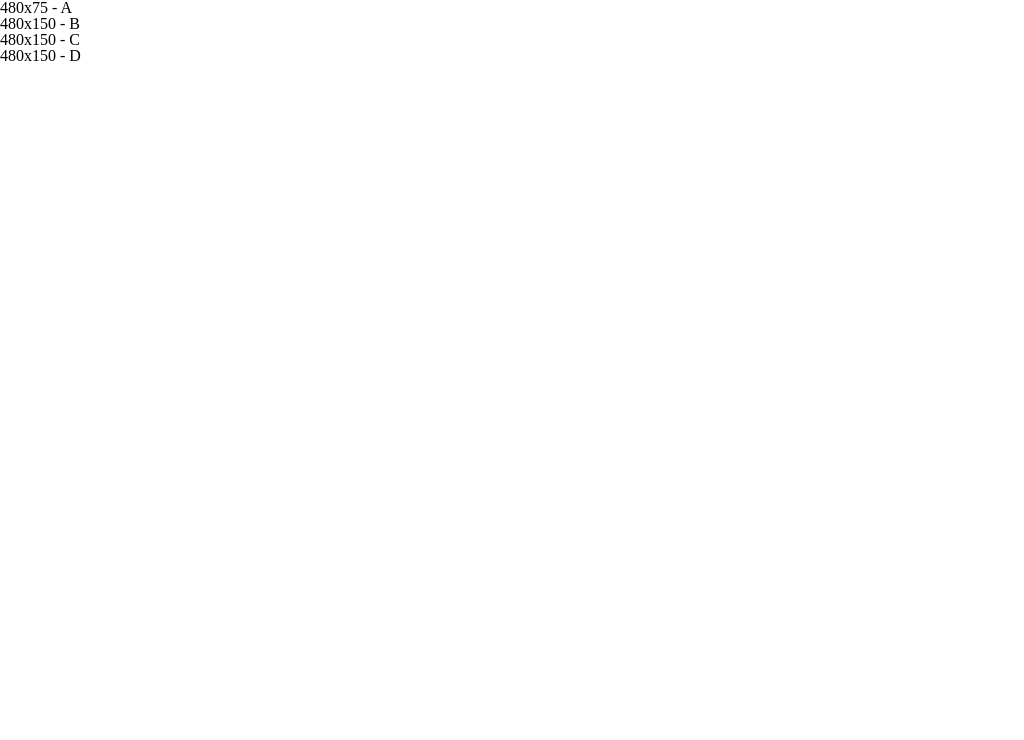
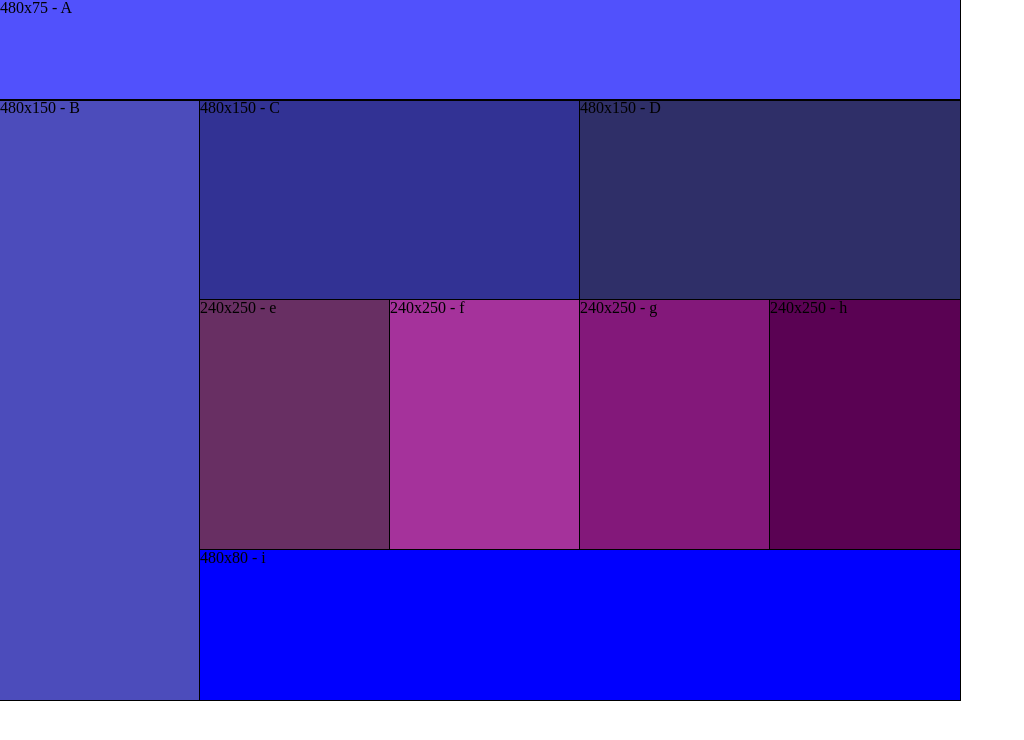
Before and after one commit to nacerillo/lab-01-301, a plain HTML site: page index.html in a window 1280 px wide. Shown: the whole page, without its empty margins (0-1024 px from the left). Drawn offline with nearby package versions, Linux system fonts and the light colour scheme.

Commit message:
Completed Lab-01

```diff
--- a/base.css
+++ b/base.css
@@ -0,0 +1,36 @@
+section {
+  outline: solid 1px black;
+}
+
+.middle-boxes {
+  outline: solid 1px black;
+}
+#footer {
+  background: blue;
+  outline: solid 1px black;
+}
+
+#sec-a {
+  background-color: rgb(81, 81, 252);
+}
+#sec-b {
+  background-color: rgb(76, 76, 187);
+}
+#sec-c {
+  background-color: rgb(50, 50, 148);
+}
+#sec-d {
+  background-color: rgb(47, 47, 104);
+}
+#art-e {
+  background-color: rgb(104, 47, 99);
+}
+#art-f {
+  background-color: rgb(165, 50, 155);
+}
+#art-g {
+  background-color: rgb(131, 24, 122);
+}
+#art-h {
+  background-color: rgb(90, 2, 83);
+}
--- a/index.html
+++ b/index.html
@@ -10,18 +10,39 @@
             <link rel="stylesheet" href="layout.css">
             <script src="https://cdn.jsdelivr.net/npm/chart.js@2.9.4/dist/Chart.min.js"></script>
           </head>
-        <header>
+        <section id = "sec-a">
            480x75 - A
-        </header>
-        <section>
+        </section>
+        <section id = "sec-b">
             480x150 - B
         </section>
-        <section>
+
+        <section id = "sec-c">
             480x150 - C
         </section>
-        <section>
+        <section id = "sec-d">
             480x150 - D
         </section>
 
 
+        <article class = "middle-boxes" id = "art-e">
+            240x250 - e
+        </article>
+        <article class = "middle-boxes" id = "art-f">
+            240x250 - f
+        </article>
+
+        <article class = "middle-boxes" id = "art-g">
+            240x250 - g
+        </article>
+        <article class = "middle-boxes" id = "art-h">
+            240x250 - h
+        </article>
+
+       <div id = "footer">
+           480x80 - i
+       </div>
+
+
+
     </body>
--- a/layout.css
+++ b/layout.css
@@ -0,0 +1,71 @@
+#footer {
+  float: left;
+}
+#sec-a {
+  height: 75px;
+  width: 480px;
+}
+#sec-b {
+  height: 150px;
+  width: 480px;
+}
+#sec-c {
+  height: 125px;
+  width: 480px;
+}
+#sec-d {
+  height: 125px;
+  width: 480px;
+}
+.middle-boxes {
+  width: 240px;
+  height: 250px;
+  float: left;
+}
+
+#footer {
+  width: 480px;
+  height: 80px;
+}
+
+@media screen and (min-width: 770px) {
+  body {
+    max-width: 960px;
+  }
+  #sec-a {
+    width: 960px;
+    height: 100px;
+  }
+  #sec-b {
+    height: 600px;
+    width: 200px;
+    float: left;
+  }
+  #sec-c {
+    height: 200px;
+    width: 380px;
+    float: left;
+  }
+  #sec-d {
+    height: 200px;
+    width: 380px;
+    float: left;
+  }
+
+  .middle-boxes {
+    width: 190px;
+    height: 250px;
+    float: left;
+  }
+
+  article {
+    width: 190px;
+    height: 250px;
+    float: left;
+  }
+
+  #footer {
+    width: 760px;
+    height: 150px;
+  }
+}
```
